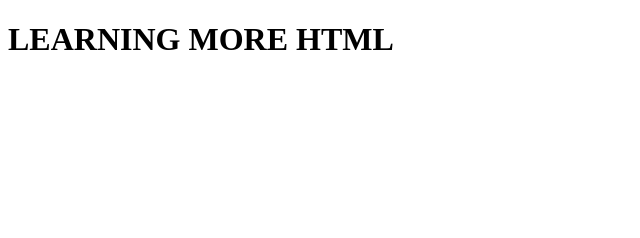
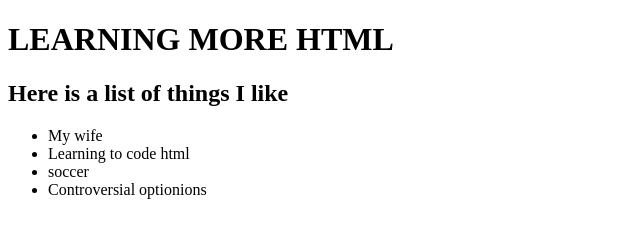
Before and after one commit to MAnderson95/MAnderson95.github.io, a plain HTML site: page index.html in a window 1280 px wide. Shown: the whole page, without its empty margins (0-640 px from the left). Drawn offline with Linux system fonts and the light colour scheme.

Commit message:
Update index.html

```diff
--- a/index.html
+++ b/index.html
@@ -5,6 +5,13 @@
   </head>
   <body>
     <h1>LEARNING MORE HTML</h1>
+    <h2>Here is a list of things I like</h2>
+    <ul>
+      <li>My wife</li>
+      <li>Learning to code html</li>
+      <li>soccer</li>
+      <li>Controversial optionions</li>
+    </ul>
   </body>
 
 
```
